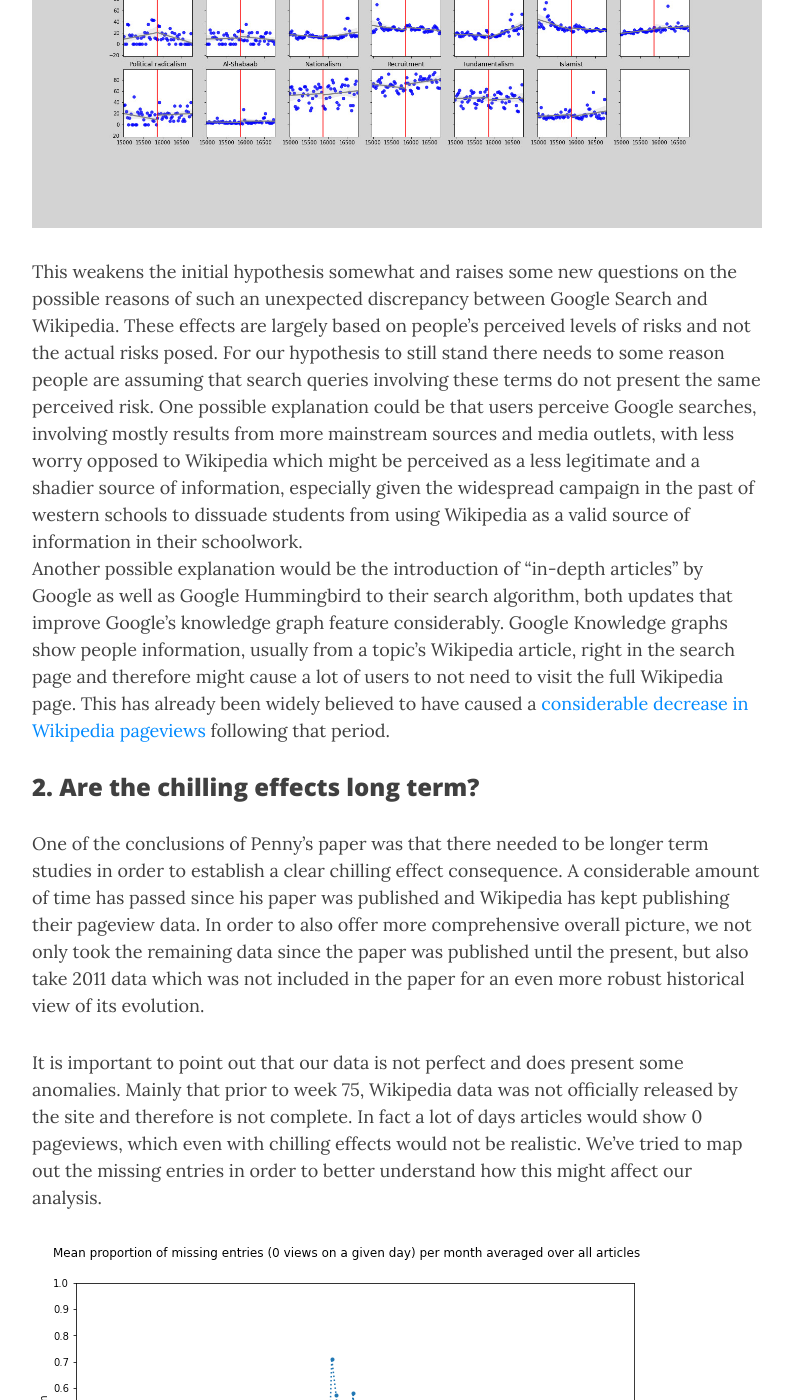
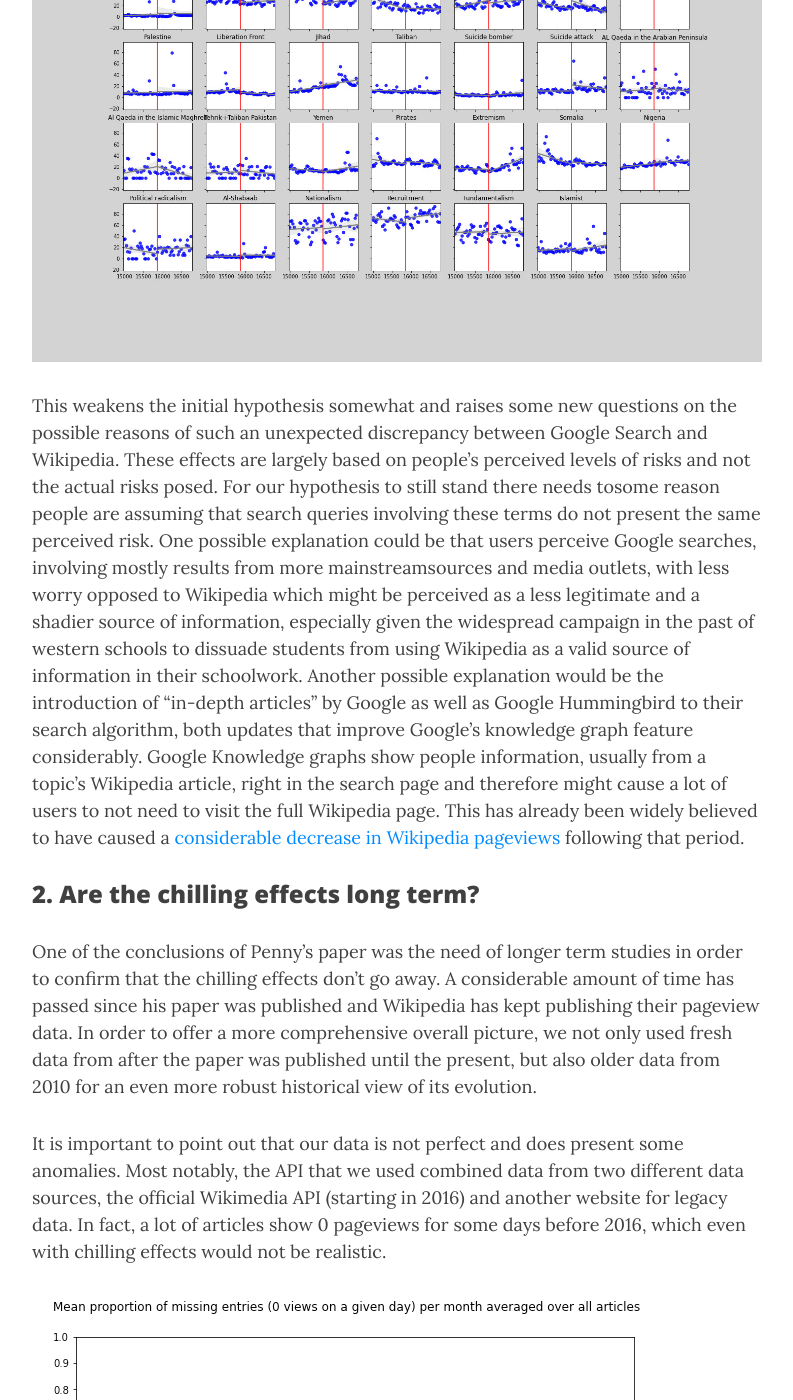
Before and after one commit to eliedz/eliedz.github.io, a Jekyll site: the page built from index.md, in a window 1280 px wide and 1400 px high, scrolled down 3467 px. Shown: the whole window, without its empty margins (243-1036 px from the left). Built offline with Jekyll 4.4.1, drawn with Linux system fonts in a browser that asks for light colours; nearby versions of some CDN libraries; some of the changed text lies outside the part shown.

Commit message:
Update index.md

```diff
--- a/index.md
+++ b/index.md
@@ -4,47 +4,32 @@
 subtitle: The Effects of Possible Government Surveillance on Wikipedia and Google Trends
 cover-img: "assets/img/luismolinero161100068.jpg"
 ---
-> As the world continues its exponential rate of digitization, governments have
-tried their absolute best to keep up with the rate of change. This entails
-dramatic updates to the most tried and true form of government work, spying on
-citizens.
-> Whereas before these activities were hindered by the very high human capital
-required, digitization has allowed for surveillance to break free of these
-barriers and scale on machines instead of humans. Indeed it is now possible for
-governments not only to spy on specific targets or even their citizens, but
-also spy on citizens of other countries.
+> As the world continues its exponential rate of digitization, governments have tried their absolute best to keep up with the rate of change.
+This entails dramatic updates to the most tried and true form of government work, spying on citizens.
+> Whereas before these activities were hindered by the very high human capital required, digitization has allowed for surveillance to break free of these barriers and scale on machines instead of humans.
+Indeed, it is now possible for governments not only to spy on specific targets or even their citizens, but also spy on citizens of other countries.
 
 -----------------------
 ## "In a legal context, a chilling effect is the inhibition or discouragement of the legitimate exercise of natural and legal rights by the threat of legal sanction"
-Following Edward Snowden's July 2013 leaks of classified US government
-documents, the world finally started to realize the extent of the NSA's
-surveillance network. In his 2016 paper, Jonathon W. Penney showed a
-considerable drop in the 16 months after June 2013 for Wikipedia articles
-that discuss topics related to terrorism. When controlling for other factors
-such as the exogenous shock of war Penney showed a decline not only in overall
-pageviews but also a reversal of the slope in the data trend. 16 months before
-June 2013 the total number of pageviews for the articles were increasingly each
-month, right after June 2013 this trend is reversed and the total number of
-pageviews started to decline. The author attributed this to a chilling effect
-on users who were afraid of being watched by the government.
-![original-plot](assets/img/paper-plot.png)
+Following Edward Snowden's June 2013 leaks of classified U.S. government documents, the world finally started to realize the extent of the NSA's surveillance network.
+In his 2016 paper, Jonathon W. Penney showed a considerable drop in the number of pageviews for Wikipedia articles that discuss topics related to terrorism after the NSA revelations.
+When controlling for other factors such as the "exogenous shock of war" (the effect of mediatized conflicts on the number of Wikipedia pageviews for the relevant topic), Penney showed not only an immediate decline in pageviews, but also a change in the trend of wikipedia accesses over time.
+16 months before June 2013, the total number of pageviews for "terrorism" articles was increasing each month, and then right after June 2013 this trend is reversed and the total number of pageviews starts to decline.
+The author attributed this to a chilling effect on users who would avoid accessing these topics due to being afraid of being watched by the government.
+![original-plot](assets/img/paper-plot-4a.png)
 
-In this study, we try and verify this claim by examining the same data over a
-longer period of time as well cross-checking if the hypothesis holds with a
-seperate but similar data source that is Google Search Trends. Our initial
-hypothesis was that chilling effects do indeed happen and we will still see
-their effects in the long term data. We therefore divided our project into two
-parts:
+In this study, we try to verify this claim by extending the duration of the analysis, by considering Wikipedia articles in other languages than English, as well  as considering a different but similar data source that is Google Search Trends.
+Our initial hypothesis is that chilling effects do indeed happen and we will still see their effects in the long term data.
+We therefore divided our project into three parts:
 <!---
 be more
 pronounced in the US and in Arabic countries than in countries being less
 affected by the "war on terror" and therefore presumably the NSA surveillance.
 This led us to ask the following 2 research questions
 -->
-1. Are the observed chilling effects only present on Wikipedia or can they
-also be observed on Google Trends?
-2. Are the chilling effects long-lasting, or do they disappear after an
-extended period of time?
+1. Are the observed chilling effects only present on Wikipedia or can they also be seen on Google Trends?
+2. Are the chilling effects long-lasting, or do they disappear after an extended period of time?
+3. Are these chilling effects language-dependent (on Wikipedia)? What different reactions to the NSA revelations are there?
 
 <!---
 2. What are the different patterns of chilling effects accross different
@@ -52,101 +37,69 @@
 -->
 
 
-
+<!-- I think I would add part 1 at the end of the analysis -->
 -----------------------
 ###  1. Are chilling effects also observed on Google Trends?
-Although Wikipedia articles are a very popular and widely used source of
-information, it usually constitutes the second layer in an average person's
-information search. People would usually land on the Wikipedia page after
-searching for the term on Google. Therefore, we're going straight to the source
-to try and gather a more representative and complete dataset that would include
-more complex queries that involve the specific topics examined for a similar
-timeframe.
+Although Wikipedia articles are a very popular and widely used source of information, they usually reside at the second layer in an average person's information search.
+Indeed, one would usually land on a Wikipedia page after having searched for the term on Google.
+Therefore, we're going straight to the source to try and gather a more representative and complete dataset that would include more complex queries that involve the specific topics examined for a similar timeframe.
 
 After applying the same analysis, this is the view we got:
 
 ![google-plot](assets/img/google-plot.png)
 
-Due to the nature of the Google Trends API, we had to use
-[EPFL dlab's g-tab](https://github.com/epfl-dlab/GoogleTrendsAnchorBank)
-library to get calibrated results for each topic that we could aggregate on
-the same scale. As can be seen, there does not appear to be any noticeable
-chilling effects. We tried to control for exogenous shocks as well but we did
-not observe any significant ones that had significant affects on any single
-topic.
+Due to the nature of the Google Trends API, we had to use [EPFL dlab's g-tab](https://github.com/epfl-dlab/GoogleTrendsAnchorBank) library to get calibrated results for each topic that we could aggregate on the same scale.
+As we can see, there does not appear to be any noticeable chilling effects.
+We tried to control for exogenous shocks as well but we did not observe any significant ones that had significant affects on any single topic.
 
 ![indv-goog-plot](assets/img/indv-google-plots.jpeg)
 
-This weakens the initial hypothesis somewhat and raises some new questions on
-the possible reasons of such an unexpected discrepancy between Google Search and
-Wikipedia. These effects are largely based on people's perceived levels of risks
-and not the actual risks posed. For our hypothesis to still stand there needs to
-some reason people are assuming that search queries involving these terms do
-not present the same perceived risk. One possible explanation could be that
-users perceive Google searches, involving mostly results from more mainstream
-sources and media outlets, with less worry  opposed to Wikipedia which might be
-perceived as a less legitimate and a shadier source of information, especially
-given the widespread campaign in the past of western schools to dissuade
-students from using Wikipedia as a valid source of information in their
-schoolwork.
-Another possible explanation would be the introduction of "in-depth articles"
-by Google as well as Google Hummingbird to their search algorithm, both updates
-that improve Google's knowledge graph feature considerably. Google Knowledge
-graphs show people information, usually from a topic's Wikipedia article, right
-in the search page and therefore might cause a lot of users to not need to visit
-the full Wikipedia page. This has already been widely believed to have caused a
-[considerable decrease in Wikipedia pageviews](https://www.theregister.com/2014/01/13/google_stabs_wikipedia_in_the_front)
-following that period.
+This weakens the initial hypothesis somewhat and raises some new questions on the possible reasons of such an unexpected discrepancy between Google Search and Wikipedia.
+These effects are largely based on people's perceived levels of risks and not the actual risks posed.
+For our hypothesis to still stand there needs tosome reason people are assuming that search queries involving these terms do not present the same perceived risk.
+One possible explanation could be that users perceive Google searches, involving mostly results from more mainstreamsources and media outlets, with less worry  opposed to Wikipedia which might be perceived as a less legitimate and a shadier source of information, especially given the widespread campaign in the past of western schools to dissuade students from using Wikipedia as a valid source of information in their schoolwork.
+Another possible explanation would be the introduction of "in-depth articles" by Google as well as Google Hummingbird to their search algorithm, both updates that improve Google's knowledge graph feature considerably.
+Google Knowledge graphs show people information, usually from a topic's Wikipedia article, right in the search page and therefore might cause a lot of users to not need to visit the full Wikipedia page.
+This has already been widely believed to have caused a [considerable decrease in Wikipedia pageviews](https://www.theregister.com/2014/01/13/google_stabs_wikipedia_in_the_front) following that period.
+
 
 ### 2. Are the chilling effects long term?
-One of the conclusions of Penny's paper was that there needed to be longer term
-studies in order to establish a clear chilling effect consequence. A considerable
-amount of time has passed since his paper was published and Wikipedia has kept
-publishing their pageview data. In order to also offer more comprehensive overall
-picture, we not only took the remaining data since the paper was published
-until the present, but also take 2011 data which was not included in the paper
-for an even more robust historical view of its evolution.
+One of the conclusions of Penny's paper was the need of longer term studies in order to confirm that the chilling effects don't go away.
+A considerable amount of time has passed since his paper was published and Wikipedia has kept publishing their pageview data.
+In order to offer a more comprehensive overall picture, we not only used fresh data from after the paper was published until the present, but also older data from 2010 for an even more robust historical view of its evolution.
 
-It is important to point out that our data is not perfect and does present some
-anomalies. Mainly that prior to week 75, Wikipedia data was not officially
-released by the site and therefore is not complete. In fact a lot of days
-articles would show 0 pageviews, which even with chilling effects would not be
-realistic. We've tried to map out the missing entries in order to better
-understand how this might affect our analysis.
+It is important to point out that our data is not perfect and does present some anomalies.
+Most notably, the API that we used combined data from two different data sources, the official Wikimedia API (starting in 2016) and another website for legacy data.
+In fact, a lot of articles show 0 pageviews for some days before 2016, which even with chilling effects would not be realistic.
 
 ![missing-wiki](assets/img/missing-data-wiki.png)
 
-We can see a considerable spike in missing data during the period between month
-55 and 60. We've decided to discard in our regression analysis to not skew the
-analysis. The missing data before this period should not be a problem for our
-analysis as we're looking for changes in trends and not absolute data. The
-proportion of missing articles seems consistent throughout the months and so
-shouldn't change any trends.
+We can see a considerable spike in missing data during the period between month 55 and 60.
+We've decided to not consider these months in our regression analysis in order not to bias the results.
+As such, we will consider the analysis when limiting our data to the end of 2015, and when allowing it to go until 2019.
+<!-- I don't agree with this part
+The missing data before this period should not be a problem for our analysis as we're looking for changes in trends and not absolute data.
+The proportion of missing articles seems consistent throughout the months and so shouldn't change any trends. -->
 
 ![extended-wiki](assets/img/extended-wiki.png)
 
-The results we found were surprising, not only were we not seeing any long term
-chilling effects but the rebound to pre-June 2013 levels happens very quickly
-and suddenly after the last data point of the paper. Our best guess is that this
-is similar to the "privacy paradox" phenomenon.
-People, when bombarded with news and reminders about government surveillance are
-constantly nudged towards thinking about their privacy and how it is being
-infringed upon. However, as soon as the story is dropped from the news cycle,
-people's nonchalance about their privacy and being monitored resurfaces and
-we observe the same trend as pre-June 2013.
+The results we found were surprising, not only did we not see any long term chilling effects, but the rebound to pre-June 2013 levels happens very quickly and suddenly after the last data point of the paper.
+Our best guess is that this is similar to the "privacy paradox" phenomenon.
+People, when bombarded with news and reminders about government surveillance are constantly nudged towards thinking about their privacy and how it is being infringed upon.
+However, as soon as the story is dropped from the news cycle, people's nonchalance about their privacy and being monitored resurfaces and we observe the same trend as pre-June 2013.
+<!-- very nice explanation! -->
+
+
+### 3. Are these chilling effects language-dependent?
+TODO
+
 
 ## What does this tell us
-
-Not only does the Google Trends data not support our hypothesis, but so does
-the long term Wikipedia data. In the best case scenario, the chilling effects
-only happen short term but eventually diminish after some time. Another possible
-theory would be that these pageview drops are because of the introduction of
-new features to Google's search function that circumvents people's need to visit
-Wikipedia pages. This caused a significant drop at the launch of the feature and
-then the pageviews started to increase again along with general internet usage.
+Neither the Google Trends data nor the extended Wikipedia data support our (and the author's) hypothesis.
+In the best case scenario, the chilling effects only happen short term but eventually diminish after some time.
+Another possible theory would be that these pageview drops are because of the introduction of new features to Google's search function that circumvents people's need to visit Wikipedia pages.
+This caused a significant drop at the launch of the feature and then the pageviews started to increase again along with general internet usage.
 This would explain why a similar pattern is seen for the comparator group as well.
 
-So in conclusion, the two possible scenarios are either that people do not care
-enough about their privacy, or Google has a really remarkable grip on how people
-use the web and visit website, even for other huge Websites such as Wikipedia.
+So in conclusion, the two possible scenarios are either that people do not care enough about their privacy, or Google has a really remarkable grip on how people use the web and visit website, even for other huge Websites such as Wikipedia.
 We can't really decide which one is more concerning.
```
